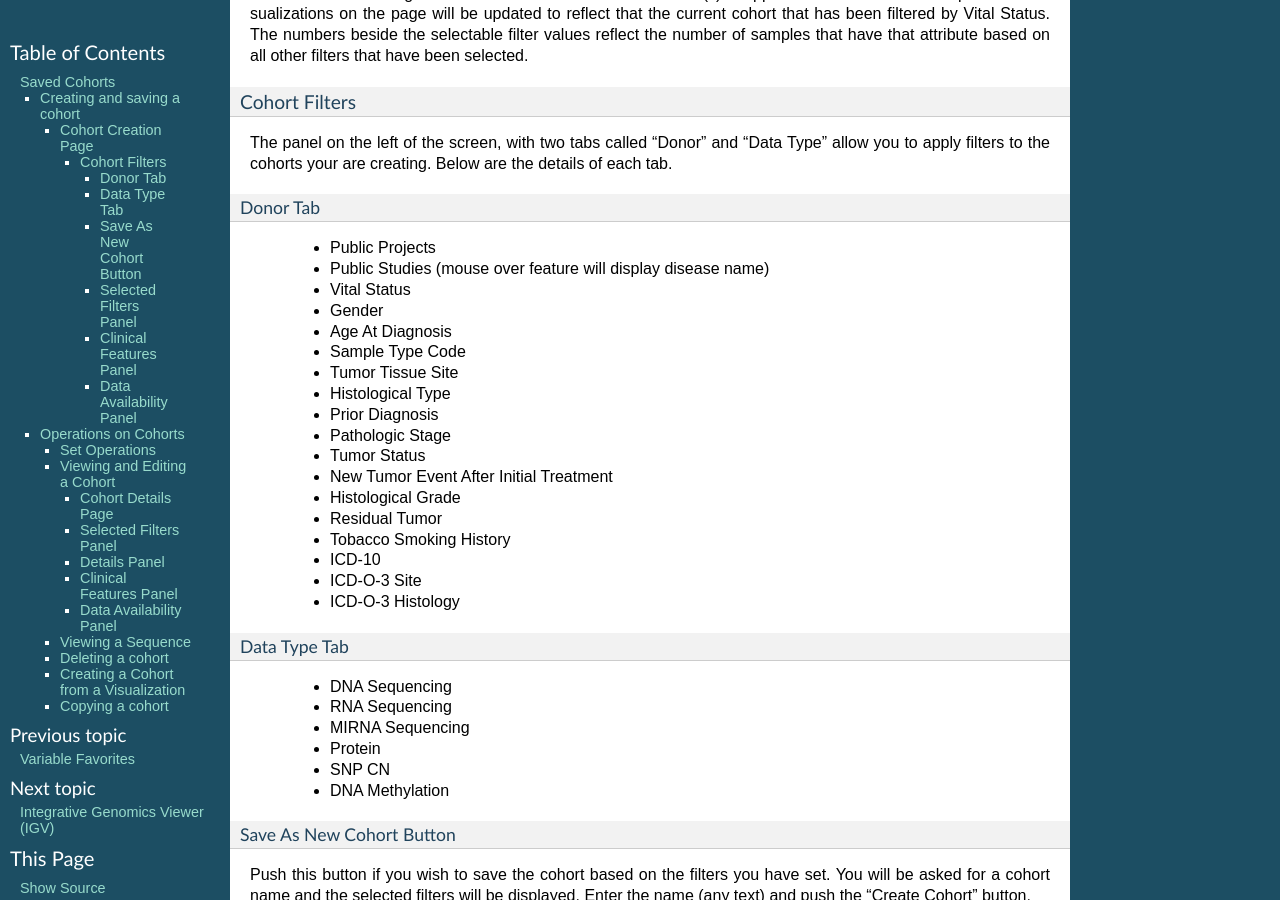
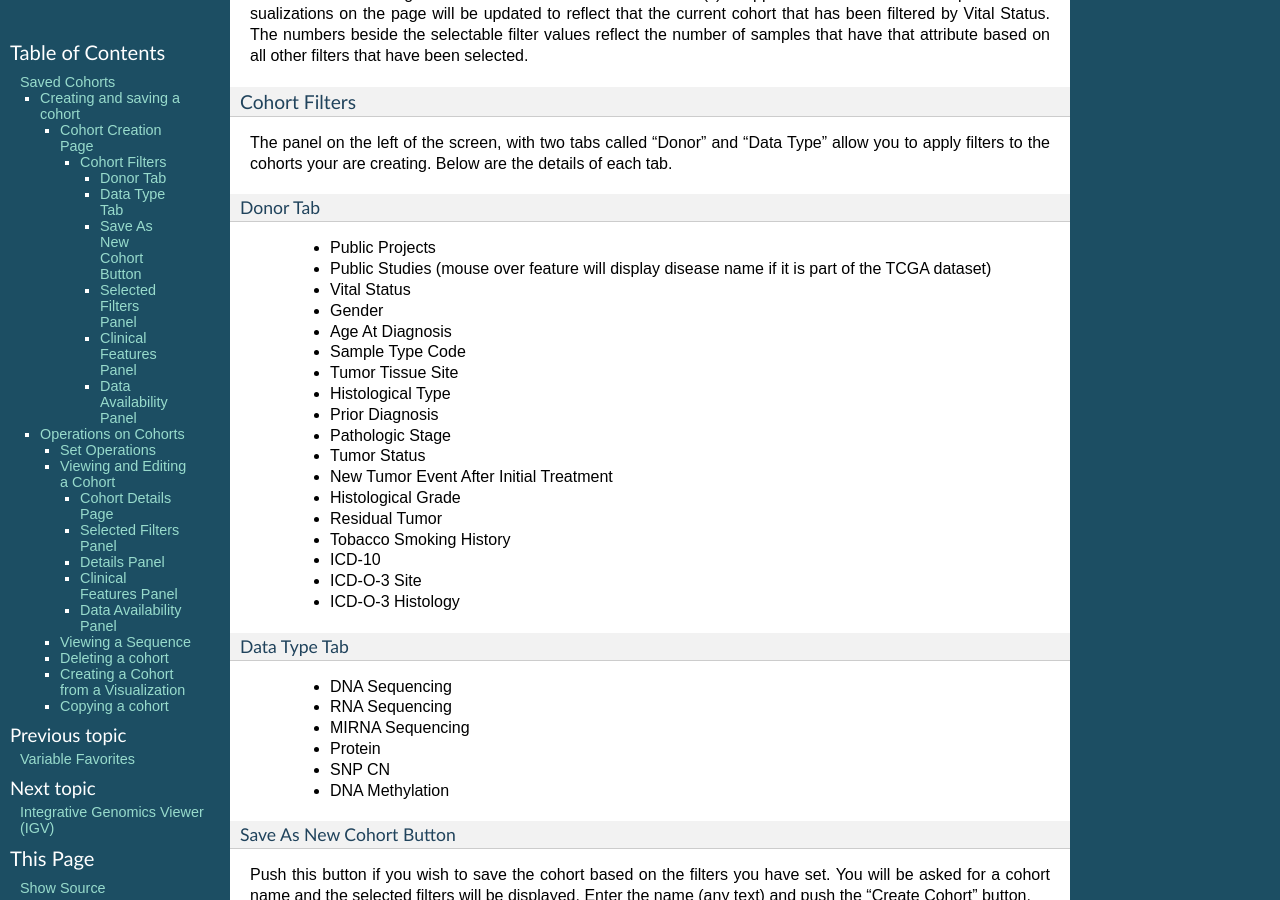
Before and after one commit to isb-cgc/readthedocs, a Sphinx documentation site: the page built from docs/source/sections/webapp/Saved-Cohorts.rst, in a window 1280 px wide and 900 px high, scrolled down 517 px. Built offline with Sphinx 7.4.7, drawn with Linux system fonts in a browser that asks for light colours.

Commit message:
Update Saved-Cohorts.rst

```diff
--- a/docs/source/sections/webapp/Saved-Cohorts.rst
+++ b/docs/source/sections/webapp/Saved-Cohorts.rst
@@ -35,7 +35,7 @@ Donor Tab
 ^^^^^^^^^^^^^^^^^^^^^^^^
 
     * Public Projects
-    * Public Studies (mouse over feature will display disease name)
+    * Public Studies (mouse over feature will display disease name if it is part of the TCGA dataset)
     * Vital Status
     * Gender
     * Age At Diagnosis
```
